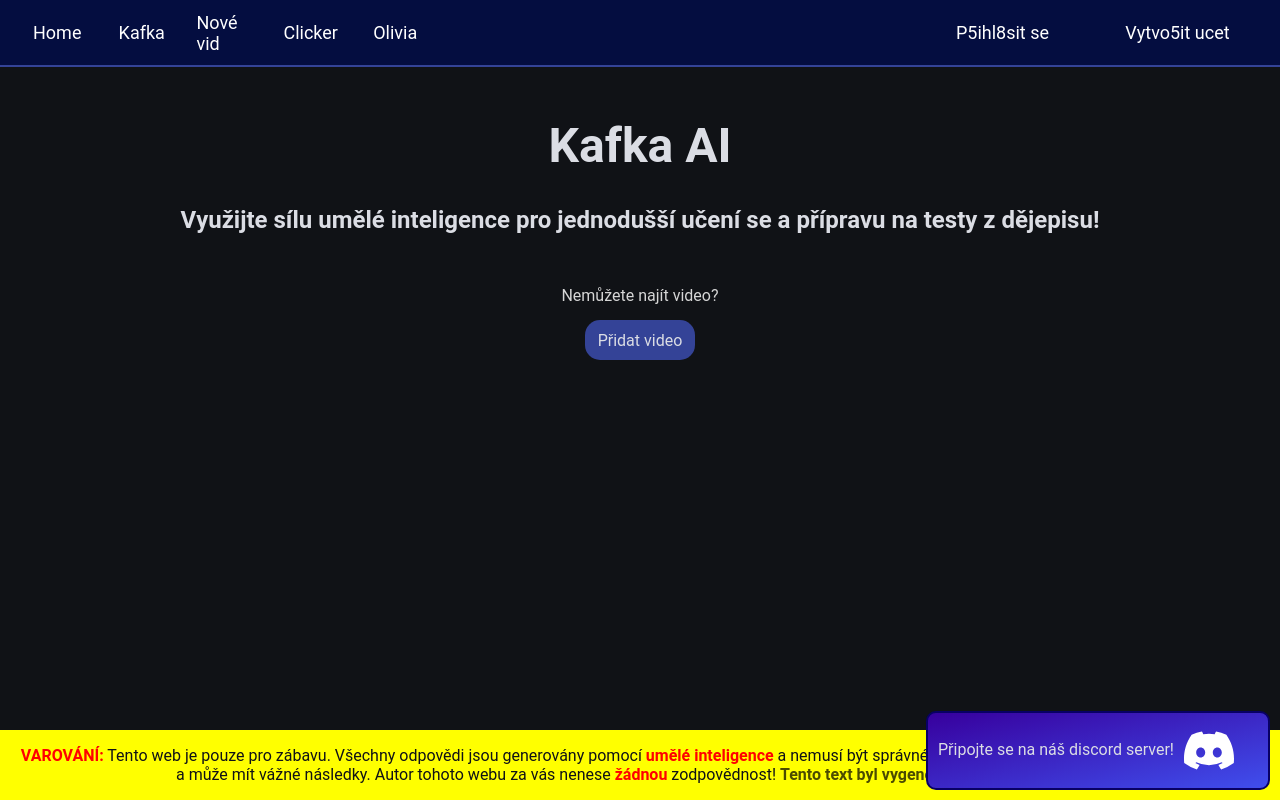
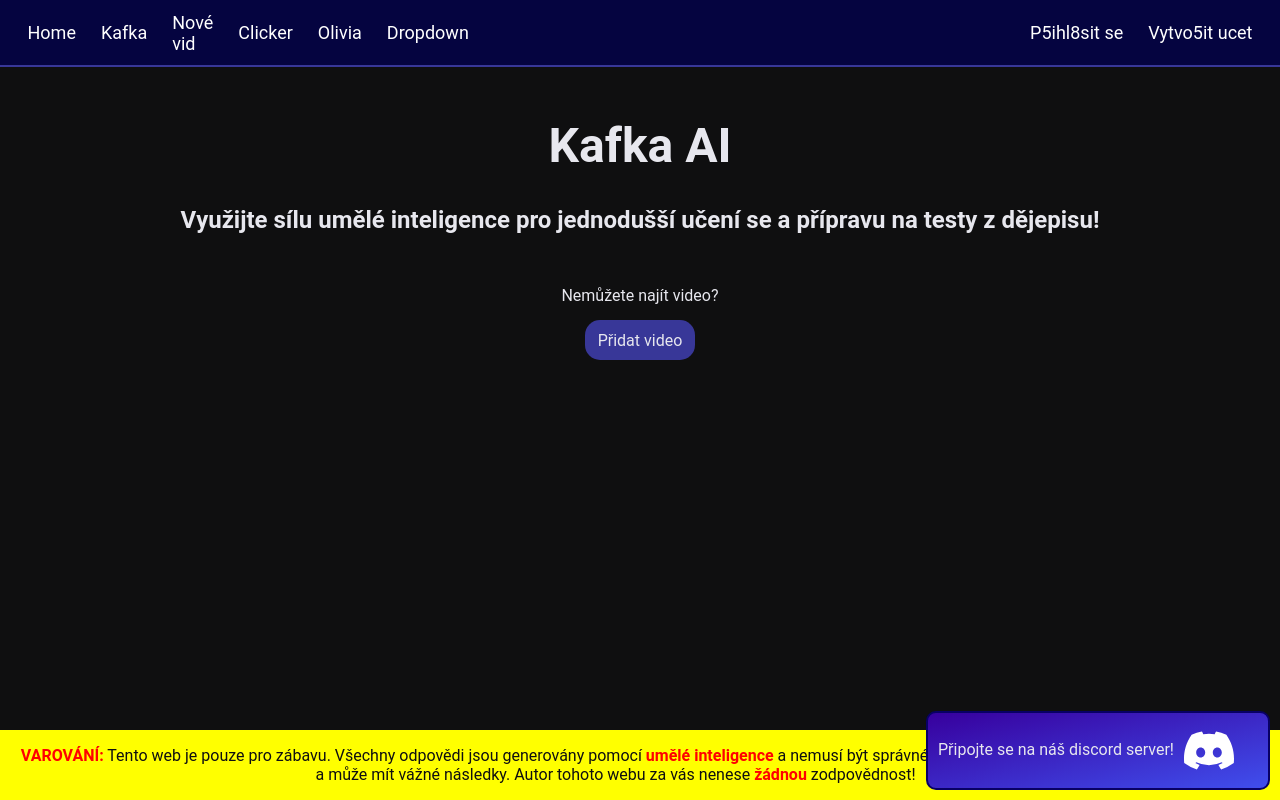
Before and after one commit to robinafro/cernyrob.in, a Django app: page /kafka/ in a window 1280 px wide. Run offline with Django 4.2, Linux system fonts and the light colour scheme; data that the repository does not hold is empty.

Commit message:
Fully implmented themes

```diff
--- a/cernyrobin_django/static/kafka-v6.css
+++ b/cernyrobin_django/static/kafka-v6.css
@@ -1,14 +1,78 @@
-/* css version 1 */
 :root {
-  --textCr: #dbdde4;
-  --bgCr: #101216;
+  /*   --blockCr: #141c49; old color */
+  /*   --borderCr: #7ea5ff; old color */
+
+  /* NewUI static colors backup:
+    DO NOT DELETE
+
+
+
+  --textCr: rgb(219, 221, 228);
+  --bgCr: rgb(16, 18, 22);
   --highLightCr: #080131;
-/*   --blockCr: #141c49; old color */
   --blockCr: #040d40;
   --bannerBgCr: #ffff00;
-  --headerCr: #6575d2;
-/*   --borderCr: #7ea5ff; old color */
-  --borderCr: #344397;
+  --headerCr: rgb(101, 117, 210);
+  --borderCr: rgb(52, 67, 151);
+  --addButtonTriggerCr: rgb(73, 91, 193);
+  --warniningTextCr: #ff0000;
+  --navButtonTextCr: #ffffff;
+  --spinnerOuterCr: rgb(10, 25, 111);
+  --spinnerInnerCr: rgb(21, 41, 153);
+  --loadingBarCr: rgb(0, 80, 255);
+
+  */
+/*
+source backup --sourceColor: #221FC7;
+*/
+
+
+  /* source 221FC7 */
+  /*Base color sorces for mixin into the theme colors*/
+--sourceColor: hsl(241, 73%, 45%);
+--headerCrSource: #D6D6D6;
+--borderCrSource: #474747;
+--addButtonTriggerCrSource: #8A8A8A;
+--spinnerOuterCrSource: #000000;
+--spinnerInnerCrSource: #0D0D0D;
+--textCrSource: #F2F2F2;
+--bgCrSource: #0F0F0F;
+--highLightCrSource:#000000;
+--blockCrSource:#000000;
+
+/*Colors with weak source*/
+--textCr: color-mix(in srgb-linear, var(--sourceColor) 10%,#F2F2F2);
+--spinnerOuterCr: color-mix(in srgb-linear, var(--sourceColor) 50%,#000000);
+--bgCr: color-mix(in srgb-linear, var(--sourceColor) 0.1%,#0F0F0F);
+--highLightCr:color-mix(in srgb-linear, var(--sourceColor) 5%,#000000);
+--blockCr: color-mix(in srgb-linear, var(--sourceColor) 9%,#000000);
+
+/*Colors with equal ratio*/
+--borderCr: color-mix(in srgb-linear, var(--sourceColor),#474747);
+
+/*Colors with dominant source*/
+--spinnerInnerCr: color-mix(in srgb-linear,#0D0D0D 75%, var(--sourceColor));
+--headerCr: color-mix(in srgb-linear,#D6D6D6 33%,  var(--sourceColor));
+--addButtonTriggerCr: color-mix(in srgb-linear,#8A8A8A 33%, var(--sourceColor));
+
+/*Colors identical to source color*/
+--loadingBarCr: var(--sourceColor);
+
+/* Unrelated colors */
+--bannerBgCr: #ffff00;
+--warniningTextCr: #ff0000;
+--navButtonTextCr: #ffffff;
+
+/*   --textCr: rgb(219, 221, 228); */
+/*   --bgCr: rgb(16, 18, 22);
+  --highLightCr: rgb(8, 1, 49);
+  --blockCr: rgb(4, 13, 64); */
+/*   --headerCr: rgb(101, 117, 210); */
+/*   --borderCr: rgb(52, 67, 151); */
+/*   --addButtonTriggerCr: rgb(73, 91, 193);  */
+/*   --spinnerOuterCr: rgb(10, 25, 111);
+  --spinnerInnerCr: rgb(21, 41, 153);
+  --loadingBarCr: rgb(0, 80, 255); */
 
 }
 
@@ -177,15 +247,9 @@ p{
   flex-direction: column;
 }
 
-#kafka-list-add-video-button {
-  background-color: rgb(214, 214, 214);
-  padding: 0.5rem;
-  margin: 0.5rem;
-  border-radius: 0.5rem;
-}
 
 #cantfindvideo {
-  color: rgb(214, 214, 214);
+  color: var(--textCr)
 }
 
 #video-embed {
@@ -286,15 +350,11 @@ p{
 }
 
 .disclaimer-highlight {
-  color: #ff0000;
+  color: var(--warniningTextCr);
   font-weight: bold;
 }
 
-.disclaimer-hidden {
-  opacity: 0.7;
-  color: #000000;
-  font-weight: bolder;
-}
+
 
 #disclaimer-button {
   height: 80%;
@@ -394,11 +449,11 @@ nav{
 }
 
 .nav-button{
-  color: rgb(255, 255, 255);
+  color: var(--navButtonTextCr);
 
   margin: 5px 5px;
   padding: 15px 7.5px;
-  width: 150px;
+  /* width: 150px;    CONSTANT NAVBAR BUTTON WIDTH*/
   height: 30%;
   display: flex;
   justify-content: center;
--- a/cernyrobin_django/templates/disclaimer.html
+++ b/cernyrobin_django/templates/disclaimer.html
@@ -4,7 +4,7 @@
         Všechny odpovědi jsou generovány pomocí <span class="disclaimer-highlight">umělé inteligence</span>
         a nemusí být správné. Používat AI na domácí úkoly je
         <span class="disclaimer-highlight">podvod</span> a může mít vážné následky.
-        Autor tohoto webu za vás nenese <span class="disclaimer-highlight">žádnou</span> zodpovědnost! <span class="disclaimer-hidden">Tento text byl vygenerován pomocí AI.</span>
+        Autor tohoto webu za vás nenese <span class="disclaimer-highlight">žádnou</span> zodpovědnost!
     </div>
 
     <button id="disclaimer-button">
--- a/cernyrobin_django/templates/kafka/index.html
+++ b/cernyrobin_django/templates/kafka/index.html
@@ -15,13 +15,6 @@
 
 <body>
 
-<!-- <a href="https://discord.gg/mQDSWR7ttB">
-
-
-    <div id="invite">
-        <p> <b>Připojte se na náš discord server!</b></p> <img id="logo" src="/static/assets/discord.svg" alt="">
-    </div>
-</a> -->
 {%include "cernyrobin/invite.html"%}
 
 <div class="centering-container">
@@ -43,7 +36,66 @@
             <a href="https://instagram.com/oli.starling" class="nav-button">
                 Olivia
             </a>
+            <!-- a -->
+            <div class="dropdown">
+                <div class="dropbtn nav-button">Dropdown</div>
+                <div class="dropdown-content">
+                  <a href="#">Link 1</a>
+                  <a href="#">Link 2</a>
+                  <a href="#">Link 3</a>
+                </div>
+              </div>
         </div>
+
+        <style>
+
+            .dropdown {
+              position: relative;
+              display: inline-block;
+            }
+
+            .dropdown-content {
+
+              display: none;
+              position: absolute;
+              background-color: #a73838;
+              /* min-width: 160px; */
+              box-shadow: 0px 8px 16px 0px rgba(0,0,0,0.2);
+              z-index: 1;
+              border-radius: 18%;
+
+              color: var(--navButtonTextCr);
+
+            }
+
+            .dropdown-content a {
+
+                padding: 15px 7.5px;
+    width: 150px;
+    height: 30%;
+    justify-content: center;
+    align-items: center;
+    transition: 0.3s;
+    border-radius: 40px;
+    font-size: 18px;
+    cursor: pointer;
+
+
+              color: rgb(255, 255, 255);
+              /* padding: 12px 16px; */
+              text-decoration: none;
+              display: flex;
+            }
+
+            .dropdown-content a:hover {background-color: #ddd;}
+
+            .dropdown:hover .dropdown-content {display: block;}
+
+            /* .dropdown:hover .dropbtn {background-color: #3e8e41;} */
+            </style>
+
+            <!-- a -->
+
         <div class="nav-spacer" id="nav-center">
             <p>
 
@@ -68,41 +120,6 @@
     </nav>
 </div>
 
-    <!-- Code block for info link-->
-    <a href="https://www.instagram.com/oli.starling/">
-
-    <div id="info" href="https://www.instagram.com/oli.starling/">
-
-            <div id="header">
-
-            </a>
-                <button id="lButton" onclick="buttonClick(1)">
-                    <img src="/static/assets/kafka/cross.png" id="disclaimer-cross">
-                </button>
-                <a href="https://www.instagram.com/oli.starling/"></a>
-
-                <h2 id="infoText">Olivia (&lt;5 km) ti poslala 7 fotek!!</h2>
-
-                <button id="rButton" onclick="buttonClick(2)">
-                    <img src="/static/assets/kafka/cross.png" id="disclaimer-cross">
-                </button>
-                <a href="https://www.instagram.com/oli.starling/">
-
-            </div>
-            <div id="imageGallery">
-
-
-                <img id="infoImg" src="/static/assets/oli.png" alt="">
-                <img id="infoImg" src="/static/assets/oli.png" alt="">
-
-
-            </div>
-        </a>
-
-    </div>
-    </a>
-    <!-- End of code block for info link-->
-
     <div class="background">
         <div id="title-container">
             <h1 class="title">Kafka AI</h1>
@@ -126,12 +143,12 @@
                 <div class="video-container" >
                     <div class="video-heading-container">
                         <div class="video-heading-left" onclick="event.stopPropagation();">
-                            date
+                            <!-- date -->
                         </div>
 
                         <p class="video-heading-text">{{object.title}}</p>
                         <div class="video-heading-right" onclick="event.preventDefault();">
-                            context menu
+                            <!-- context menu -->
                         </div>
                     </div>
                     <div class="video-content-container">
```
Also changed, not shown: other parts of cernyrobin_django/static/kafka-v6.css (+39 -87 lines).
